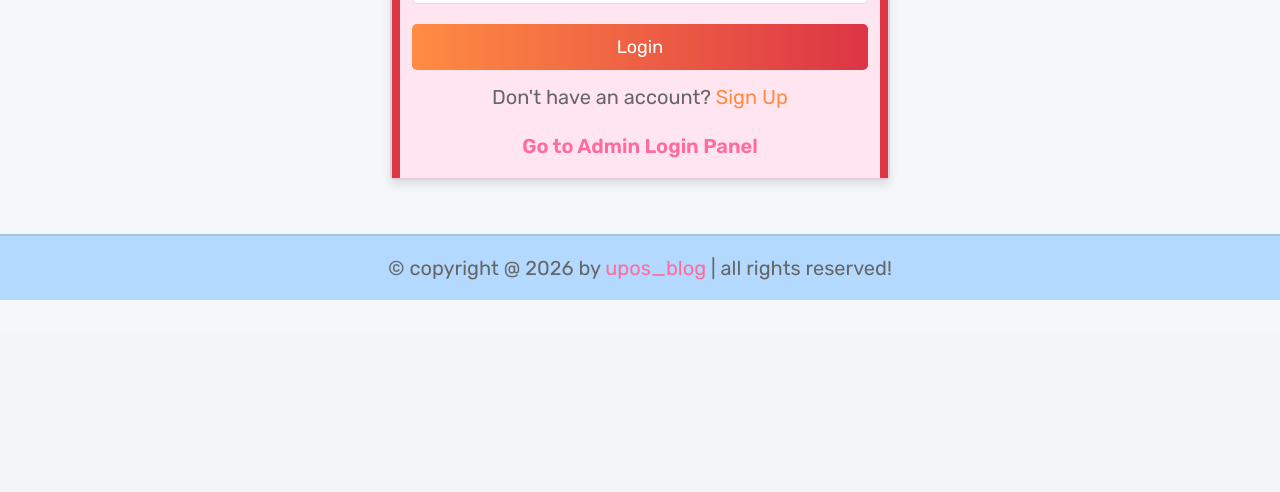
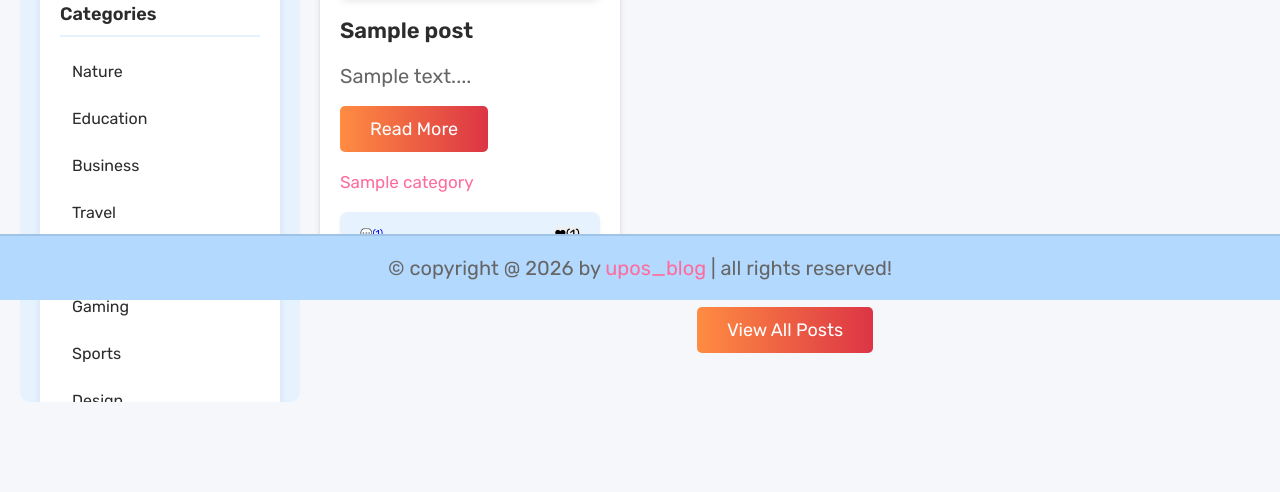
Before and after one commit to Upama-Prapti/web-technologies-Fall2025-2026-sec-W-Final-Term-Project, a PHP site: the page made by views/user/home.php in a window 1280 px wide. Shown: the part 500-992 px from the top of the page. Before the commit the page ends 800 px from the top, so only its background shows below. Run offline with PHP 8.4, Linux system fonts and the light colour scheme; the template is opened without the code that fills it: most values are stand-ins (such as "Sample title", 1, 10 or a date in 2020); some libraries are stand-ins or nearby versions.

Commit message:
Update home.php

```diff
--- a/views/user/home.php
+++ b/views/user/home.php
@@ -1,136 +1,131 @@
-<?php
-if(!isset($message)) $message = [];
-?>
 <!DOCTYPE html>
 <html lang="en">
 <head>
    <meta charset="UTF-8">
    <meta http-equiv="X-UA-Compatible" content="IE=edge">
    <meta name="viewport" content="width=device-width, initial-scale=1.0">
-   <title>Login</title>
+   <title>home page</title>
    <link rel="stylesheet" href="<?php echo ASSETS_URL; ?>css/style.css">
 </head>
 <body>
 
 <?php include __DIR__ . '/../../components/user_header.php'; ?>
 
-<section class="form-container">
-   <form action="index.php?route=login" method="post" id="loginForm">
-      <h3>Login</h3>
-
-      <?php
-      if(!empty($message)){
-         foreach($message as $msg){
-            echo '<div class="message" style="background: #dc3545; color: white; padding: 1rem; border-radius: 0.5rem; margin-bottom: 1rem; text-align: center;">
-               <span>'.$msg.'</span>
-            </div>';
-         }
-      }
-      ?>
-
-      <div class="login-tabs">
-         <button type="button" class="tab-btn active" data-tab="user">User Login</button>
-         <a href="index.php?route=admin&action=login" class="tab-btn" style="text-decoration: none; display: inline-block;">Admin Login</a>
+<div class="home-layout">
+   <aside class="home-sidebar">
+      <div class="sidebar-box">
+         <?php if($fetch_profile){ ?>
+         <div class="sidebar-profile">
+            <div class="profile-info">
+               <span style="font-size: 3rem;">👤</span>
+               <div>
+                  <p class="profile-name"><?= $fetch_profile['name']; ?></p>
+                  <p class="profile-stats">Comments: <?= $total_user_comments; ?> | Likes: <?= $total_user_likes; ?></p>
+               </div>
+            </div>
+            <a href="index.php?route=create_post" class="sidebar-btn">+ Create Post</a>
+            <a href="index.php?route=update" class="sidebar-btn">✏️ Update Profile</a>
+            <div class="sidebar-links">
+               <a href="index.php?route=likes" class="sidebar-link">❤ Likes</a>
+               <a href="index.php?route=comments" class="sidebar-link">💬 Comments</a>
+            </div>
+         </div>
+         <?php } else { ?>
+         <div class="sidebar-login">
+            <div class="sidebar-btn-group">
+               <a href="index.php?route=login" class="sidebar-btn">Login</a>
+               <a href="index.php?route=register" class="sidebar-btn">Register</a>
+            </div>
+         </div>
+         <?php } ?>
       </div>
 
-      <input type="hidden" name="login_type" id="login_type" value="user">
-
-      <div id="user-login" class="tab-content active">
-         <label>Username</label>
-         <input type="text" name="name" id="user_name" required placeholder="Enter your username" class="box" maxlength="50" oninput="this.value = this.value.replace(/\s/g, '')">
-         <label>Password</label>
-         <input type="password" name="user_pass" id="user_pass" required placeholder="Enter your password" class="box" maxlength="50" oninput="this.value = this.value.replace(/\s/g, '')">
-      </div>
-
-      <div id="admin-login" class="tab-content" style="display: none;">
-         <div style="background: #fff3cd; border: 1px solid #ffc107; padding: 1.5rem; border-radius: 0.5rem; margin-bottom: 1rem; text-align: center;">
-            <p style="color: #856404; font-weight: bold; font-size: 1.2rem; margin-bottom: 1rem;">⚠️ Admin login has been moved to a dedicated panel</p>
-            <a href="index.php?route=admin&action=login" class="btn" style="margin-top: 0.5rem; display: inline-block; padding: 0.8rem 2rem;">Go to Admin Login Panel</a>
+      <div class="sidebar-box">
+         <div class="sidebar-title">
+            <span>Categories</span>
+         </div>
+         <div class="sidebar-content">
+            <a href="index.php?route=category&category=nature" class="sidebar-item">Nature</a>
+            <a href="index.php?route=category&category=education" class="sidebar-item">Education</a>
+            <a href="index.php?route=category&category=business" class="sidebar-item">Business</a>
+            <a href="index.php?route=category&category=travel" class="sidebar-item">Travel</a>
+            <a href="index.php?route=category&category=news" class="sidebar-item">News</a>
+            <a href="index.php?route=category&category=gaming" class="sidebar-item">Gaming</a>
+            <a href="index.php?route=category&category=sports" class="sidebar-item">Sports</a>
+            <a href="index.php?route=category&category=design" class="sidebar-item">Design</a>
+            <a href="index.php?route=category&category=fashion" class="sidebar-item">Fashion</a>
+            <a href="index.php?route=category&category=personal" class="sidebar-item">Personal</a>
+            <a href="index.php?route=categories" class="sidebar-item view-all">> View All</a>
          </div>
       </div>
 
-      <input type="submit" value="Login" name="submit" class="btn">
-      <p>Don't have an account? <a href="index.php?route=register">Sign Up</a></p>
-      <p style="margin-top: 1rem;"><a href="index.php?route=admin&action=login" style="color: var(--main-color); font-weight: bold;">Go to Admin Login Panel</a></p>
-   </form>
-</section>
+      <div class="sidebar-box">
+         <div class="sidebar-title">
+            <span>Authors</span>
+         </div>
+         <div class="sidebar-content">
+            <?php
+               if(!empty($authors)){
+                  foreach($authors as $author_name) {
+            ?>
+            <a href="index.php?route=author&author=<?= $author_name; ?>" class="sidebar-item"><?= $author_name; ?></a>
+            <?php } ?>
+            <a href="index.php?route=authors" class="sidebar-item view-all">> View All</a>
+            <?php } else { ?>
+            <p class="sidebar-empty">no posts added yet!</p>
+            <?php } ?>
+         </div>
+      </div>
+   </aside>
 
-<script>
-function switchTab(tab) {
-   document.querySelectorAll('.tab-btn').forEach(b => b.classList.remove('active'));
-   document.querySelectorAll('.tab-content').forEach(c => {
-      c.classList.remove('active');
-      c.style.display = 'none';
-   });
+   <main class="home-main">
+      <div class="main-header">
+         <h1 class="main-title">Today Trending</h1>
+      </div>
 
-   document.querySelector('[data-tab="' + tab + '"]').classList.add('active');
-   var activeTab = document.getElementById(tab + '-login');
-   activeTab.classList.add('active');
-   activeTab.style.display = 'block';
-   document.getElementById('login_type').value = tab;
+      <div class="posts-grid">
+      <?php
+         if(!empty($posts)){
+            foreach($posts as $fetch_posts){
+               $post_id = $fetch_posts['id'];
+      ?>
+      <form class="box" method="post">
+         <input type="hidden" name="post_id" value="<?= $post_id; ?>">
+         <input type="hidden" name="admin_id" value="<?= $fetch_posts['admin_id']; ?>">
+         <div class="post-admin">
+            <span style="font-weight: bold;">👤</span>
+            <div>
+               <a href="index.php?route=author&author=<?= $fetch_posts['name']; ?>"><?= $fetch_posts['name']; ?></a>
+               <div><?= $fetch_posts['date']; ?></div>
+            </div>
+         </div>
 
-   if(tab === 'user') {
-      document.getElementById('user_name').required = true;
-      document.getElementById('user_pass').required = true;
-      document.getElementById('admin_name').required = false;
-      document.getElementById('admin_pass').required = false;
-   } else {
-      document.getElementById('user_name').required = false;
-      document.getElementById('user_pass').required = false;
-      document.getElementById('admin_name').required = true;
-      document.getElementById('admin_pass').required = true;
-   }
-}
+         <?php if($fetch_posts['image'] != ''){ ?>
+         <img src="<?php echo BASE_URL . UPLOADED_IMG_URL . $fetch_posts['image']; ?>" class="post-image" alt="">
+         <?php } ?>
 
-document.addEventListener('DOMContentLoaded', function() {
-   switchTab('user');
+         <div class="post-title"><?= $fetch_posts['title']; ?></div>
+         <div class="post-content content-150"><?= substr($fetch_posts['content'], 0, 150); ?>...</div>
+         <a href="index.php?route=post&post_id=<?= $post_id; ?>" class="inline-btn">read more</a>
+         <a href="index.php?route=category&category=<?= $fetch_posts['category']; ?>" class="post-cat"> <span><?= $fetch_posts['category']; ?></span></a>
+         <div class="icons">
+            <a href="index.php?route=post&post_id=<?= $post_id; ?>"><span style="font-weight: bold;">💬</span><span>(<?= $fetch_posts['comments_count']; ?>)</span></a>
+            <button type="button" onclick="likePost(this, <?= $post_id; ?>, <?= $fetch_posts['admin_id']; ?>)"><span style="font-weight: bold; <?php if($fetch_posts['has_liked']){ echo 'color:var(--red);'; } ?>">❤</span><span>(<?= $fetch_posts['likes_count']; ?>)</span></button>
+         </div>
+      </form>
+         <?php
+            }
+         } else {
+            echo '<p class="empty">no posts added yet!</p>';
+         }
+         ?>
+      </div>
 
-   document.querySelectorAll('.tab-btn[data-tab]').forEach(function(btn) {
-      btn.addEventListener('click', function(e) {
-         var tab = this.getAttribute('data-tab');
-         if(tab) {
-            switchTab(tab);
-         }
-      });
-   });
-
-   document.getElementById('loginForm').addEventListener('submit', function(e) {
-      var loginType = document.getElementById('login_type').value;
-
-      if(loginType === 'user') {
-         var userPass = document.getElementById('user_pass').value;
-         var userName = document.getElementById('user_name').value;
-
-         var passInput = document.createElement('input');
-         passInput.type = 'hidden';
-         passInput.name = 'pass';
-         passInput.value = userPass;
-         this.appendChild(passInput);
-
-         document.getElementById('admin_name').removeAttribute('name');
-         document.getElementById('admin_pass').removeAttribute('name');
-      } else {
-         var adminPass = document.getElementById('admin_pass').value;
-         var adminName = document.getElementById('admin_name').value;
-
-         var passInput = document.createElement('input');
-         passInput.type = 'hidden';
-         passInput.name = 'pass';
-         passInput.value = adminPass;
-         this.appendChild(passInput);
-
-         var nameInput = document.createElement('input');
-         nameInput.type = 'hidden';
-         nameInput.name = 'name';
-         nameInput.value = adminName;
-         this.appendChild(nameInput);
-
-         document.getElementById('user_name').removeAttribute('name');
-         document.getElementById('user_pass').removeAttribute('name');
-      }
-   });
-});
-</script>
+      <div class="more-btn" style="text-align: center; margin-top:2rem;">
+         <a href="index.php?route=posts" class="inline-btn">view all posts</a>
+      </div>
+   </main>
+</div>
 
 <?php include __DIR__ . '/../../components/footer.php'; ?>
 <script src="<?php echo ASSETS_URL; ?>js/script.js"></script>
```
